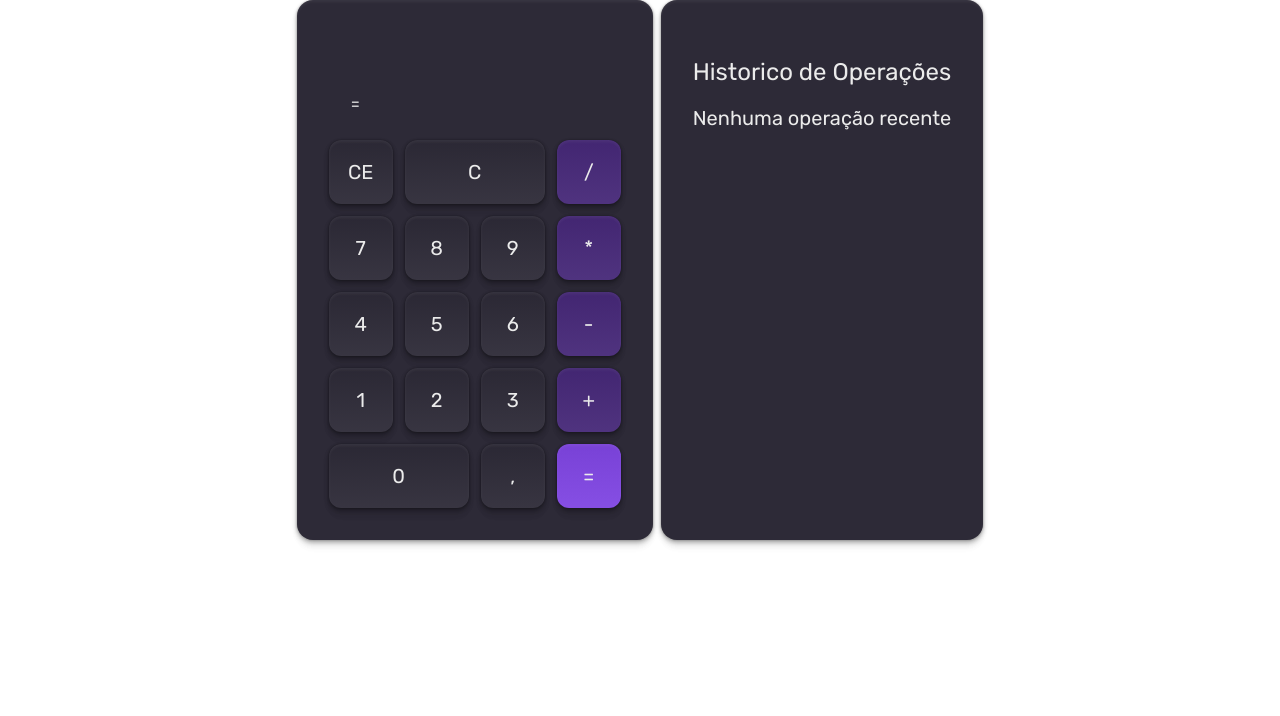
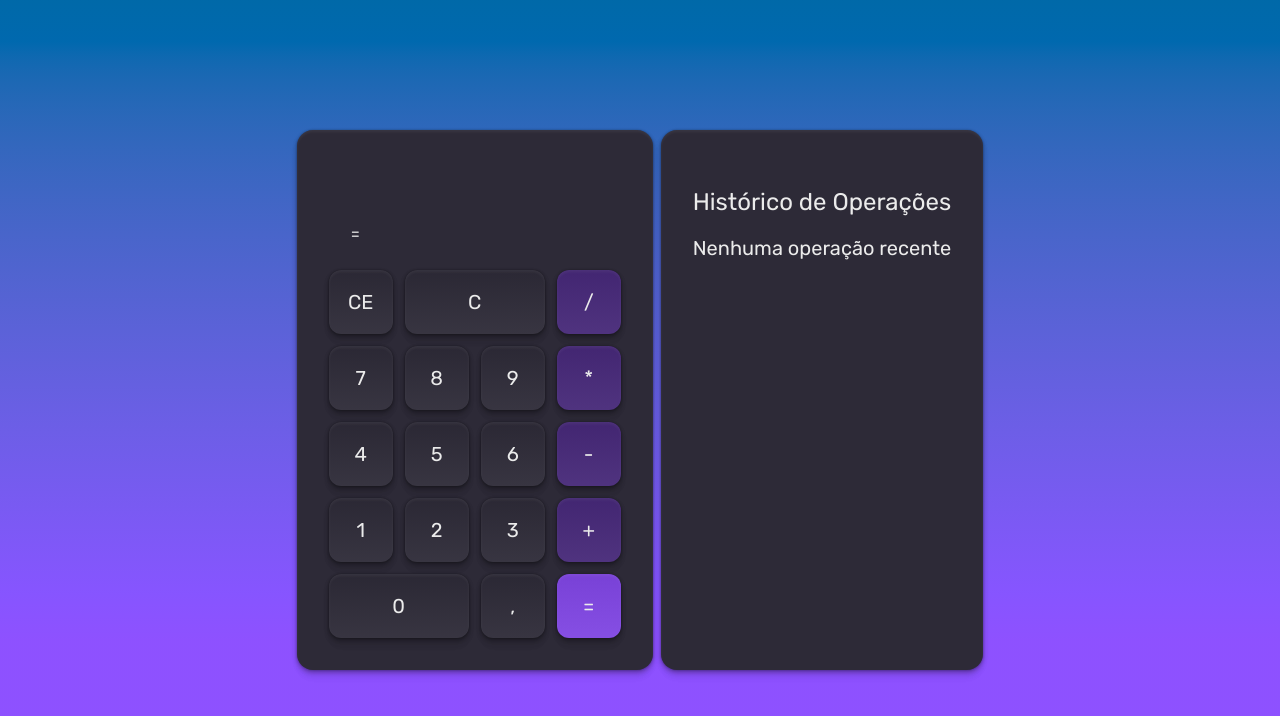
Before and after one commit to MuriloMorandi/calculadora-reactjs, a React (Vite) app: page / in a window 1280 px wide. Shown: the top 716 px of the page. Built offline with nearby package versions, Linux system fonts and the light colour scheme.

Commit message:
Criado custom hook para as operações da calculadora

```diff
--- a/src/App.jsx
+++ b/src/App.jsx
@@ -5,13 +5,18 @@ import { CalculatorProvider } from "./contexts/CalculatorContext";
 function App() {
 
 	return (
-		<main className="text-(--text) font-(--font-sans) flex justify-center align-center">
+		<main className={`
+				text-(--text) font-(--font-sans)
+		 		flex items-center justify-center min-h-screen
+				bg-gradient-to-t from-violet-500 from-20% to-sky-700 via-70%
+			`}>
 			<div
 				className={`
-					leapy-8 px-4
+					py-2 px-4 sm:px-10
 					flex flex-col sm:flex-row
 					items-center sm:items-stretch
 					gap-2
+					bg-[--primary]
 				`}
 			>
 				<CalculatorProvider>
--- a/src/components/Calculator.jsx
+++ b/src/components/Calculator.jsx
@@ -3,46 +3,11 @@ import { CalculatorDisplay } from "./CalculatorDisplay";
 import { CalculatorKeyPad } from "./CalculatorKeyPad";
 import { useContext, useState } from "react";
 import { CalculatorContext } from "../contexts/CalculatorContext";
+import { useCalculator } from "../hooks/useCalculator";
 
 export const Calculator = () => {
-    const [operation, setOperation] = useState("");
-	const [result, setResult] = useState("");
-	const {updateHistory} = useContext(CalculatorContext);
 
-	const handleSetOperation = (input) => {
-		if (input === "C") {
-			setOperation("");
-			setResult("");
-			return;
-		}
-
-		if (input === "CE") {
-			setResult("");
-			setOperation(operation.slice(0, -1));
-			return;
-		}
-
-		if (input === "=") {
-			const operationResult = eval(operation.replace(/,/g, "."));
-			const resultParse = operationResult.toString().replace(/\./, ",");
-			setResult(resultParse);
-			updateHistory(operation, resultParse)
-			return;
-		}
-
-		if (result) {
-			setResult("");
-			setOperation(isNaN(input) ? `${result}${input}` : input);
-			return;
-		}
-
-		if (input === "," && !operation.endsWith(",")) {
-			setOperation(`${operation},`);
-			return;
-		}
-
-		setOperation(`${operation}${input}`);
-    };
+	const {doOperation, operation, result} = useCalculator();
 
     return (
         <Card
@@ -52,7 +17,7 @@ export const Calculator = () => {
             `}
         >
             <CalculatorDisplay result={result} operation={operation} />
-            <CalculatorKeyPad setOperation={handleSetOperation} />
+            <CalculatorKeyPad setOperation={doOperation} />
         </Card>
     )
 }
--- a/src/components/OperationHistory.jsx
+++ b/src/components/OperationHistory.jsx
@@ -9,7 +9,7 @@ export const OperationHistory = () => {
 	return (
 		<Card className="py-10 px-8 pt-14">
 			<Text as="h1" variant="heading" className="mb-4">
-				Historico de Operações
+				Histórico de Operações
 			</Text>
 
 			{history.length > 0 ? (
--- /dev/null
+++ b/src/hooks/useCalculator.js
@@ -0,0 +1,50 @@
+import { useContext } from "react";
+import { useState } from "react";
+import { CalculatorContext } from "../contexts/CalculatorContext";
+
+export const useCalculator = () => {
+    const [operation, setOperation] = useState("");
+	const [result, setResult] = useState("");
+	const {updateHistory} = useContext(CalculatorContext);
+
+    const doOperation = (input) => {
+        if (input === "C") {
+			setOperation("");
+			setResult("");
+			return;
+		}
+
+		if (input === "CE") {
+			setResult("");
+			setOperation(operation.slice(0, -1));
+			return;
+		}
+
+		if (input === "=") {
+			const operationResult = eval(operation.replace(/,/g, "."));
+			const resultParse = operationResult.toString().replace(/\./, ",");
+			setResult(resultParse);
+			updateHistory(operation, resultParse)
+			return;
+		}
+
+		if (result) {
+			setResult("");
+			setOperation(isNaN(input) ? `${result}${input}` : input);
+			return;
+		}
+
+		if (input === "," && !operation.endsWith(",")) {
+			setOperation(`${operation},`);
+			return;
+		}
+
+		setOperation(`${operation}${input}`);
+    }
+
+    return {
+        doOperation,
+        operation,
+        result,
+    }
+}
```
